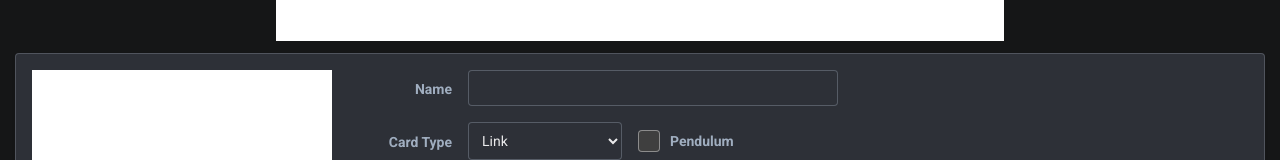
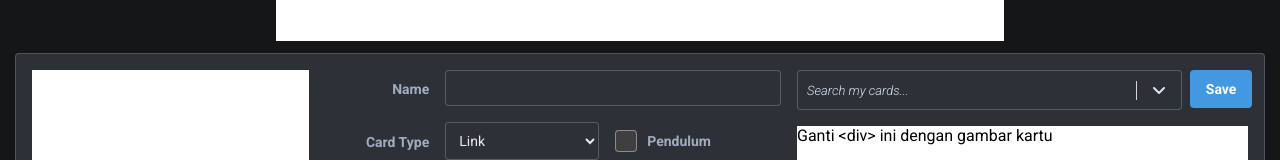
Before and after one commit to yudhitiarizki/clonecoding, a React (Create React App) app: page / in a window 1280 px wide. Shown: the part 269-429 px from the top of the page. Built offline with nearby package versions, Linux system fonts and the light colour scheme.

Commit message:
UI Gambar Kartu

```diff
--- a/src/assets/css/InputGroup.css
+++ b/src/assets/css/InputGroup.css
@@ -90,7 +90,7 @@ body {
 
 .name-input {
     width: 100%;
-    max-width: 350px;
+    max-width: 330px;
 }
 
 .select-style:hover {
@@ -257,3 +257,91 @@ body {
 .blue-red-scale{
     width: 60px;
 }
+
+.picture-container{
+    max-width: 451px;
+}
+
+.top-pc-container{
+    margin-bottom: 1rem;
+    display: flex;
+    flex-direction: row;
+    justify-content: space-between;
+}
+
+.searchbox2{
+    background-color: rgb(45,48,55);
+    border: 1px solid rgba(147, 157, 172, .4);
+    border-radius: 4px;
+    display: flex;
+    flex-direction: row;
+    align-items: center;
+    height: 38px;
+    width: 382.77px;
+}
+
+.searchbox2:hover{
+    cursor: pointer;
+}
+
+.search2-input{
+    width: 325.77px;
+    padding: 2px 9px;
+    background: none;
+    border-left: none;
+    border-top: none;
+    border-bottom: none;
+    border-right: 1px solid rgba(255, 255, 255, .8);
+    outline: none;
+    cursor: pointer;
+    color: rgb(218,230,243);
+    font-size: 13px;
+    font-weight: 500;
+}
+
+.search2-input::placeholder{
+    font-style: italic;
+    font-weight: 500;
+    color: rgb(218,230,243);
+}
+
+.down-arrow{
+    width: 28px;
+    color: rgb(218,230,243);
+    padding: 8px;
+    display: flex;
+    justify-content: center;
+}
+
+.style-button{
+    margin-left: 0.5rem;
+    height: 38px;
+    padding: 0.5rem 1rem;
+    background-color: rgb(66,153,225);
+    border: none;
+    font-size: 14px;
+    font-weight: 700;
+    color: white;
+    border-radius: 0.25rem;
+}
+
+.style-button:hover{
+    background-color: rgb(35, 107, 165);
+    cursor: pointer;
+}
+
+.image-box{
+    width: 451px;
+    height: 658.3px;
+}
+
+.bottom-pc-container{
+    display: flex;
+    flex-direction: row;
+    justify-content: center;
+    padding: 0.5rem;
+}
+
+.style-button i{
+    margin-left: 0.5rem;
+}
--- a/src/components/InputGroup.jsx
+++ b/src/components/InputGroup.jsx
@@ -61,6 +61,7 @@ const InputGroup = () => {
     return (
         <div className='card-picture-container'>
             <div className="side-add"></div>
+
             <div className="inputgroup-container">
                 <div className='row-inputgroup'>
                     <div className='field-label-container'>
@@ -106,7 +107,7 @@ const InputGroup = () => {
 
                     <div className='right-input-style2' id='pendulum'>
                         <label className='custom-checkbox checkbox-style'>
-                            <input type='checkbox' id='pendulum-checkbox' onChange={pendulumCheck}/>
+                            <input type='checkbox' id='pendulum-checkbox' onChange={pendulumCheck} />
                             <span className="checkmark"></span>
                         </label>
                         <label className="pendulum-label">Pendulum</label>
@@ -171,7 +172,7 @@ const InputGroup = () => {
                             </label>
                         </div>
                         <div className='link-arrows'>
-                        <label className='custom-checkbox'>
+                            <label className='custom-checkbox'>
                                 <input type='checkbox' />
                                 <span className="checkmark"></span>
                             </label>
@@ -240,7 +241,7 @@ const InputGroup = () => {
                     </select>
                 </div>
 
-                <div className='row-inputgroup' id='bluered-scale' style={{'display':'none'}}>
+                <div className='row-inputgroup' id='bluered-scale' style={{ 'display': 'none' }}>
                     <div className='field-label-container'>
                         <label>Blue Scale</label>
                     </div>
@@ -317,7 +318,26 @@ const InputGroup = () => {
                 </div>
 
             </div>
-            <div className="picture-container"></div>
+
+            <div className="picture-container">
+                <div className="top-pc-container">
+                    <div className="searchbox2">
+                        <input type='text' placeholder='Search my cards...' className='search2-input' />
+                        <div className='down-arrow'><i class="fa-solid fa-angle-down"></i></div>
+                    </div>
+
+                    <button className='style-button'>Save</button>
+                </div>
+
+                <div className="image-box">
+                    <div style={{ 'backgroundColor': 'white', 'height': '658.3px' }}>{'Ganti <div> ini dengan gambar kartu'}</div>
+                </div>
+
+                <div className='bottom-pc-container'>
+                    <button className='style-button'>Download <i class="fa-solid fa-angle-down"></i></button>
+                    <button className='style-button'>Get share link <i class="fa-solid fa-angle-down"></i></button>
+                </div>
+            </div>
         </div>
     )
 }
```
